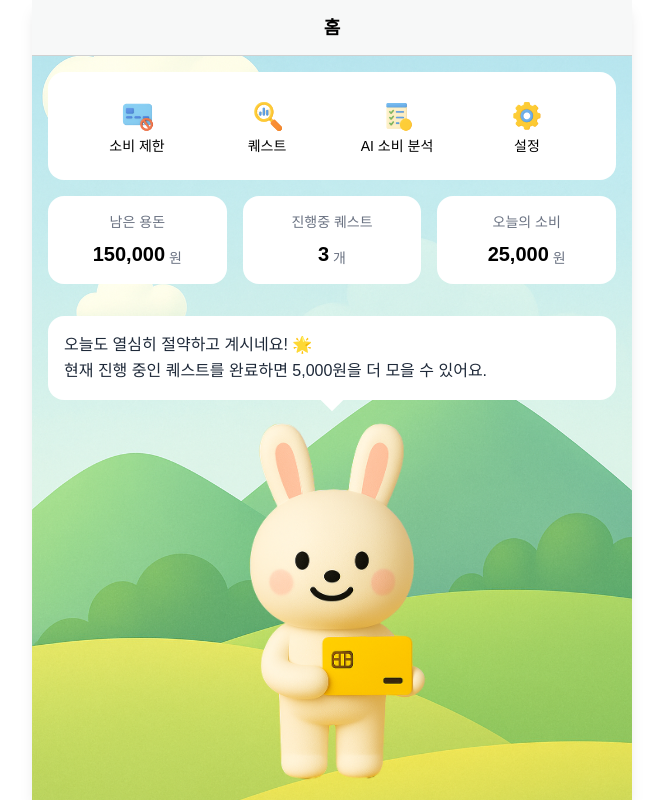
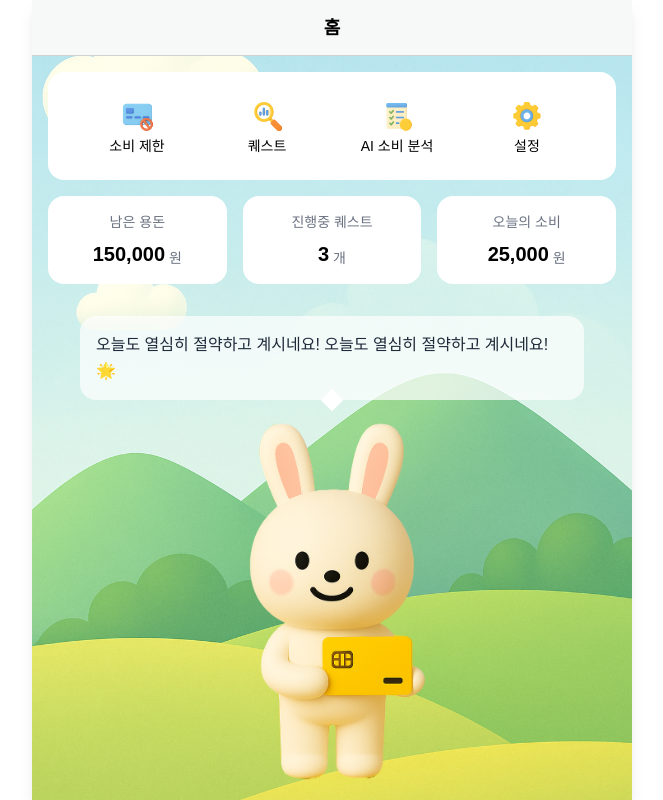
Before and after one commit to 2025-The-Pay-FinTech-Hackathon/Team03-FE, a Next.js app: page / in a window 1280 px wide. Shown: the whole page, without its empty margins (308-971 px from the left). Built offline with nearby package versions, Linux system fonts and the light colour scheme; a web font is replaced by a local one.

Commit message:
💄 홈 페이지 및 AI 코멘트 컴포넌트 오버플로우 처리 및 코멘트 텍스트 수정

```diff
--- a/src/app/(home)/_components/AIComment.tsx
+++ b/src/app/(home)/_components/AIComment.tsx
@@ -8,7 +8,7 @@ export default function AIComment() {
 
   // 데모 코멘트
   const aiComment =
-    "오늘도 열심히 절약하고 계시네요! 🌟\n현재 진행 중인 퀘스트를 완료하면 5,000원을 더 모을 수 있어요.";
+    "오늘도 열심히 절약하고 계시네요! 오늘도 열심히 절약하고 계시네요!🌟";
 
   useEffect(() => {
     // 컴포넌트 마운트 후 약간의 딜레이를 주고 애니메이션 시작
@@ -20,11 +20,11 @@ export default function AIComment() {
   }, []);
 
   return (
-    <div className="flex flex-col items-center justify-end relative p-4">
+    <div className="flex flex-col items-center justify-end relative py-4 px-12 overflow-y-auto">
       {/* AI 코멘트 말풍선 */}
       <div
         className={`
-          bg-white rounded-2xl p-4 mb-4 relative w-full mx-auto
+          bg-white/70 rounded-2xl p-4 mb-4 relative w-fit mx-auto
           transition-all duration-700 ease-out
           ${
             isVisible
--- a/src/app/(home)/page.tsx
+++ b/src/app/(home)/page.tsx
@@ -7,7 +7,7 @@ import AIComment from "./_components/AIComment";
 
 export default function HomePage() {
   return (
-    <div className="w-full h-full flex flex-col relative">
+    <div className="w-full h-full flex flex-col relative overflow-hidden">
       {/* 배경 이미지 */}
       <div className="absolute inset-0 w-full h-full">
         <Image
```
